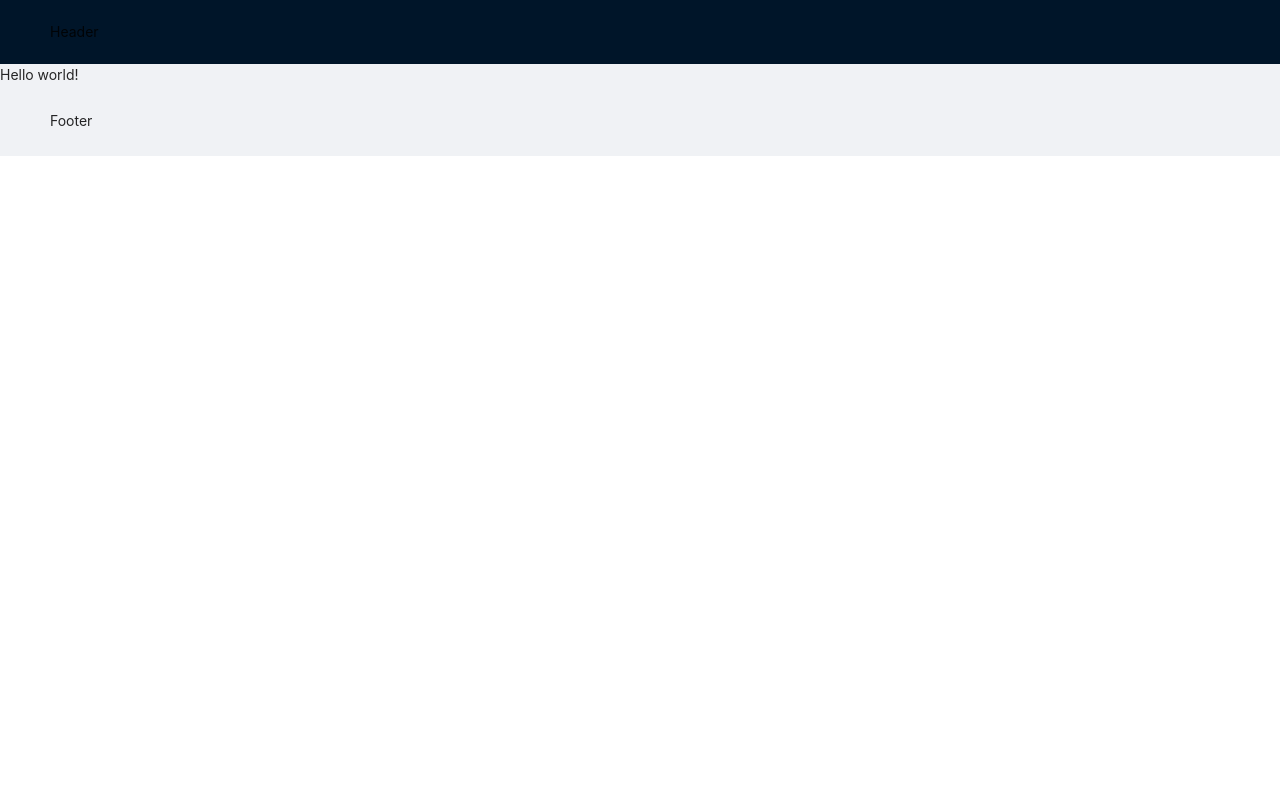
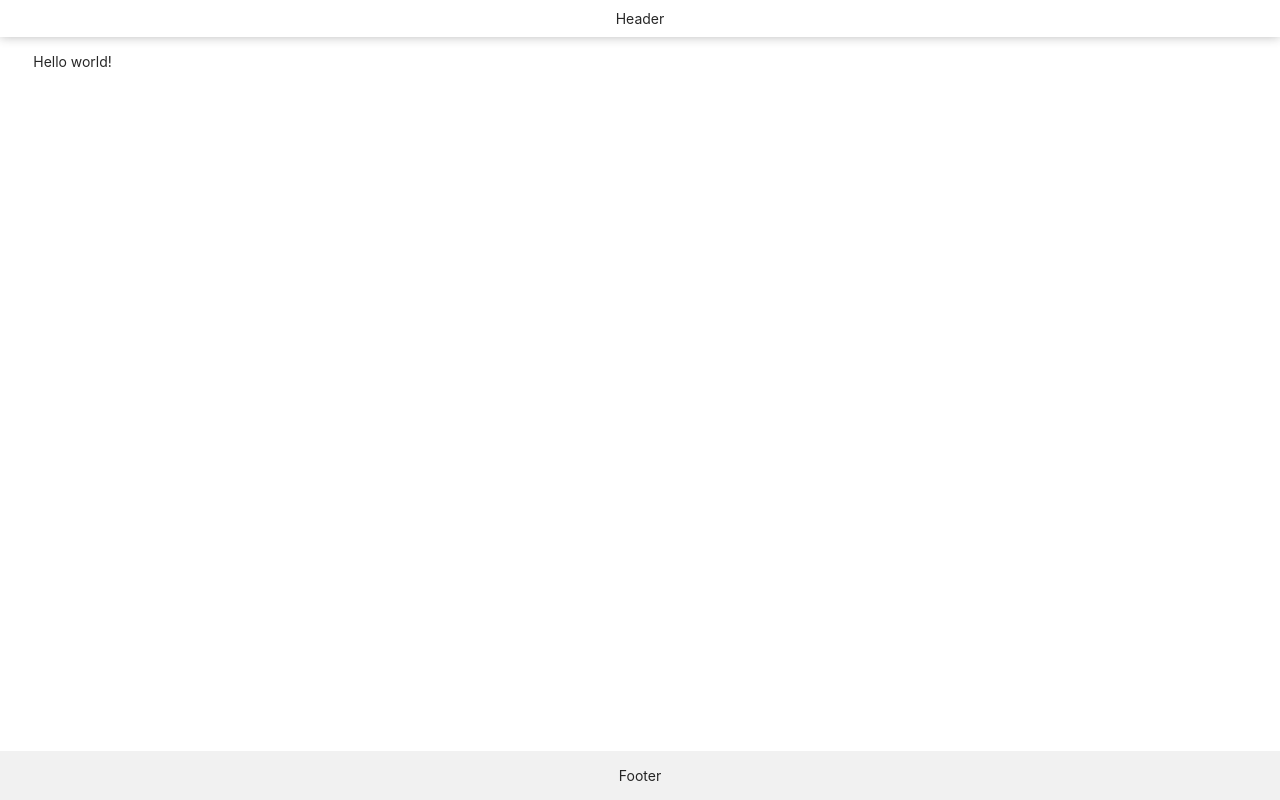
Before and after one commit to Ceroniko/cleveroad-test-task, a React (Create React App) app: page / in a window 1280 px wide. Built offline with nearby package versions, Linux system fonts and the light colour scheme.

Commit message:
work with node-sass package for support .scss file

```diff
--- a/package.json
+++ b/package.json
@@ -9,7 +9,7 @@
     "antd": "^4.9.4",
     "connected-react-router": "^6.8.0",
     "history": "^5.0.0",
-    "node-sass": "^5.0.0",
+    "node-sass": "^4.14.1",
     "react": "^17.0.1",
     "react-dom": "^17.0.1",
     "react-redux": "^7.2.2",
@@ -17,6 +17,7 @@
     "react-scripts": "4.0.1",
     "redux": "^4.0.5",
     "redux-devtools-extension": "^2.13.8",
+    "redux-form": "^8.3.7",
     "redux-thunk": "^2.3.0",
     "web-vitals": "^0.2.4"
   },
--- /dev/null
+++ b/src/layouts/base/style.scss
@@ -0,0 +1,43 @@
+.layout {
+	$this: &;
+
+	min-height: 100vh !important;
+	line-height: 1.214;
+
+	&__header {
+		position: sticky;
+		top: 0;
+		z-index: 100;
+		height: auto !important;
+		padding: 10px 2vw !important;
+		background-color: #fff !important;
+		box-shadow: 0 0 10px 0 rgba(#333, .33);
+		line-height: inherit !important;
+		text-align: center;
+
+		@media (min-width: 768px) {
+			padding: 10px 2.6vw !important;
+		}
+	}
+
+	&__content {
+		display: flex;
+		flex-direction: column;
+		padding: 12px 2vw;
+		background-color: #fff !important;
+
+		@media (min-width: 768px) {
+			padding: 1.25vw 2.6vw;
+		}
+	}
+
+	&__footer {
+		padding: 12px 2vw !important;
+		background-color: #f1f1f1 !important;
+		text-align: center;
+
+		@media (min-width: 768px) {
+			padding: 1.25vw 2.6vw !important;
+		}
+	}
+}
--- a/src/layouts/base/view.jsx
+++ b/src/layouts/base/view.jsx
@@ -1,12 +1,13 @@
-import React, { useMemo } from "react";
+import React from "react";
 import { Layout } from "antd";
+import "./style.scss";
 
 const View = React.memo(({ children }) => {
   return (
-    <Layout>
-      <Layout.Header>Header</Layout.Header>
-      <Layout.Content>{children}</Layout.Content>
-      <Layout.Footer>Footer</Layout.Footer>
+    <Layout className={"layout layout--base"}>
+      <Layout.Header className={"layout__header"}>Header</Layout.Header>
+      <Layout.Content className={"layout__content"}>{children}</Layout.Content>
+      <Layout.Footer className={"layout__footer"}>Footer</Layout.Footer>
     </Layout>
   );
 });
```
Also changed, not shown: 1 other file (tests, documents, lock files or other folders).
